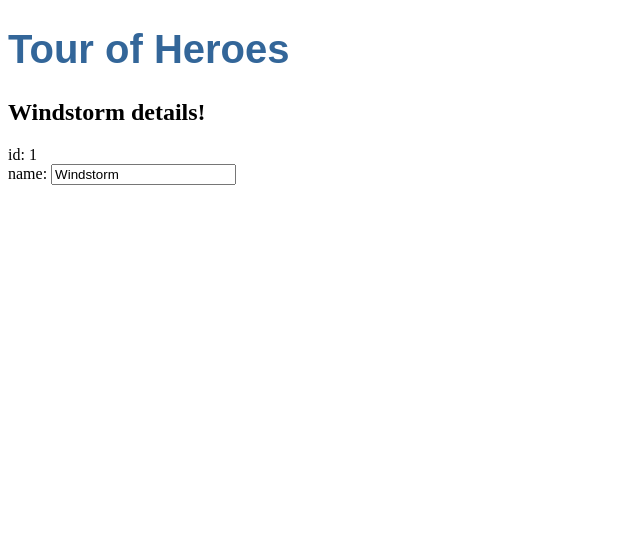
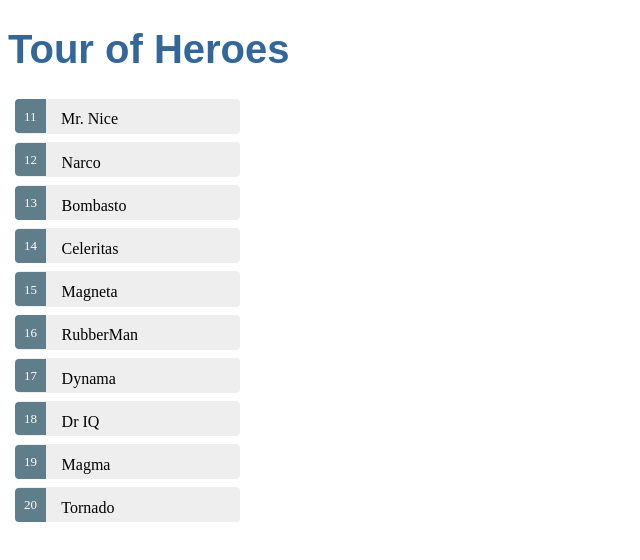
Before and after one commit to phillipells/Angular2Tutorial, an Angular app: page / in a window 1280 px wide. Shown: the top 560 px of the page, without its empty margins (0-640 px from the left). Built offline with nearby package versions, Linux system fonts and the light colour scheme.

Commit message:
updating

```diff
--- a/src/app/app.component.css
+++ b/src/app/app.component.css
@@ -3,3 +3,57 @@
     font-family: Arial, Helvetica, sans-serif;
     font-size: 250%;
 }
+
+.selected {
+    background-color: #CFD8DC !important;
+    color: white;
+}
+
+.heroes {
+    margin: 0 0 2em 0;
+    list-style-type: none;
+    padding: 0;
+    width: 15em;
+}
+
+.heroes li {
+    cursor: pointer;
+    position: relative;
+    left: 0;
+    background-color: #EEE;
+    margin: .5em;
+    padding: .3em 0;
+    height: 1.6em;
+    border-radius: 4px;
+}
+
+.heroes li.selected:hover {
+    background-color: #BBD8DC !important;
+    color: white;
+}
+
+.heroes li:hover {
+    color: #607D8B;
+    background-color: #DDD;
+    left: .1em;
+}
+
+.heroes .text {
+    position: relative;
+    top: -3px;
+}
+
+.heroes .badge {
+    display: inline-block;
+    font-size: small;
+    color: white;
+    padding: 0.8em 0.7em 0 0.7em;
+    background-color: #607D8B;
+    line-height: 1em;
+    position: relative;
+    left: -1px;
+    top: -4px;
+    height: 1.8em;
+    margin-right: .8em;
+    border-radius: 4px 0 0 4px;
+}
--- a/src/app/app.component.html
+++ b/src/app/app.component.html
@@ -1,16 +1,23 @@
 <h1>
   {{title}}
 </h1>
+<ul class="heroes">
+  <li *ngFor="let hero of heroes" (click)="onSelect(hero)">
+    <span class="badge">{{hero.id}}</span> {{hero.name}}
+  </li>
+</ul>
+<div *ngIf="selectedHero">
   <h2>
-  {{hero.name}} details!
+    {{selectedHero.name}} details!
   </h2>
   <div>
     <label for="">id: </label>
-  {{hero.id}}
+    {{selectedHero.id}}
   </div>
   <div>
     <label>
       name:
     </label>
-  <input [(ngModel)]="hero.name" placeholder="name">
+    <input [(ngModel)]="selectedHero.name" placeholder="name">
   </div>
+</div>
--- a/src/app/app.component.ts
+++ b/src/app/app.component.ts
@@ -1,4 +1,17 @@
 import { Component } from '@angular/core';
+
+const HEROES: Hero[] = [
+  { id: 11, name: 'Mr. Nice' },
+  { id: 12, name: 'Narco' },
+  { id: 13, name: 'Bombasto' },
+  { id: 14, name: 'Celeritas' },
+  { id: 15, name: 'Magneta' },
+  { id: 16, name: 'RubberMan' },
+  { id: 17, name: 'Dynama' },
+  { id: 18, name: 'Dr IQ' },
+  { id: 19, name: 'Magma' },
+  { id: 20, name: 'Tornado' }
+];
 
 export class Hero {
   id: number;
@@ -12,8 +25,12 @@
 })
 export class AppComponent {
   title = 'Tour of Heroes';
-  hero : Hero = {
-    id: 1,
-    name: 'Windstorm'
-  };
+  //hero: Hero;
+  selectedHero: Hero;
+
+  heroes = HEROES;
+
+  onSelect(hero: Hero): void {
+    this.selectedHero = hero;
+  }
 }
```
Lines whose indentation alone changed are shown as unchanged.
